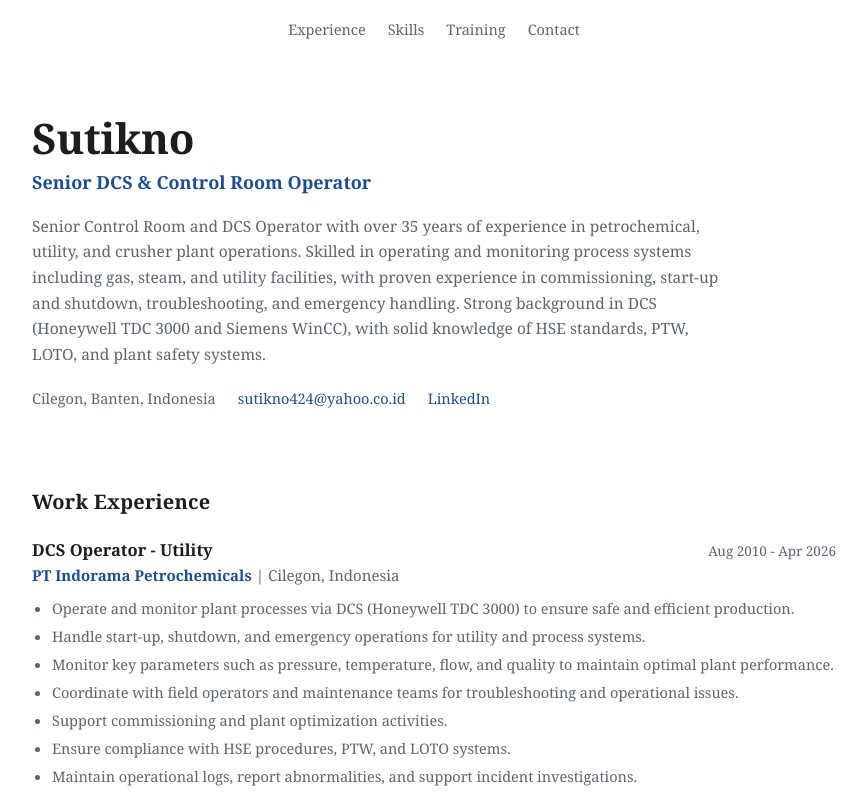
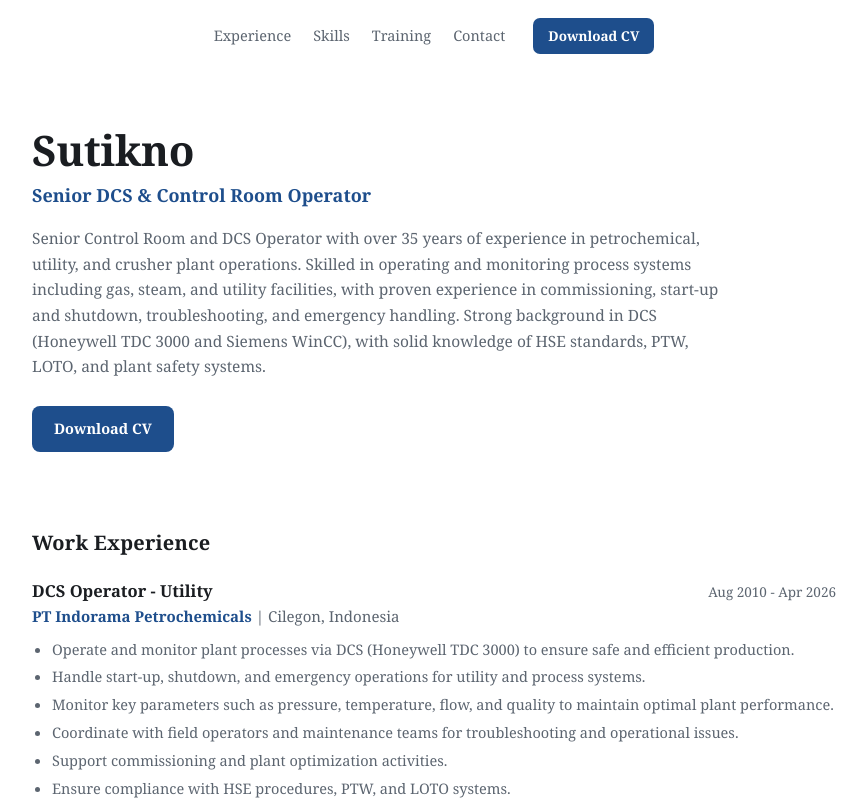
Before and after one commit to dutaalamin/sutikno, a React (Vite) app: page / in a window 1280 px wide. Shown: the top 800 px of the page, without its empty margins (206-1073 px from the left). Built offline with nearby package versions, Linux system fonts and the light colour scheme.

Commit message:
Remove contact from hero, add Download CV buttons

```diff
--- a/src/App.jsx
+++ b/src/App.jsx
@@ -18,6 +18,9 @@ export default function App() {
             <li><a href="#sertifikat">Training</a></li>
             <li><a href="#kontak">Contact</a></li>
           </ul>
+          <a className="nav-unduh" href="/CV-Sutikno.pdf" download>
+            Download CV
+          </a>
         </div>
       </nav>
 
@@ -28,11 +31,9 @@ export default function App() {
             <h1>{PROFIL.nama}</h1>
             <p className="jabatan">{PROFIL.jabatan}</p>
             <p className="ringkas">{PROFIL.ringkas}</p>
-            <div className="baris">
-              <span>{PROFIL.lokasi}</span>
-              <a href={`mailto:${PROFIL.email}`}>{PROFIL.email}</a>
-              <a href={PROFIL.linkedin} target="_blank" rel="noreferrer">LinkedIn</a>
-            </div>
+            <a className="tombol-unduh" href="/CV-Sutikno.pdf" download>
+              Download CV
+            </a>
           </div>
         </header>
 
--- a/src/index.css
+++ b/src/index.css
@@ -50,8 +50,37 @@ nav .inner {
   display: flex;
   align-items: center;
   justify-content: center;
-  gap: 16px;
+  gap: 28px;
   flex-wrap: wrap;
+}
+.nav-unduh {
+  font-size: 13.5px;
+  font-weight: 600;
+  color: #fff;
+  background: var(--accent);
+  padding: 7px 15px;
+  border-radius: 7px;
+  white-space: nowrap;
+}
+.nav-unduh:hover {
+  background: #163a68;
+  text-decoration: none;
+}
+
+/* Tombol download di bawah summary */
+.tombol-unduh {
+  display: inline-block;
+  font-size: 14.5px;
+  font-weight: 600;
+  color: #fff;
+  background: var(--accent);
+  padding: 11px 22px;
+  border-radius: 8px;
+  margin-top: 6px;
+}
+.tombol-unduh:hover {
+  background: #163a68;
+  text-decoration: none;
 }
 nav ul {
   display: flex;
```
Also changed, not shown: 1 other file (tests, documents, lock files or other folders).
